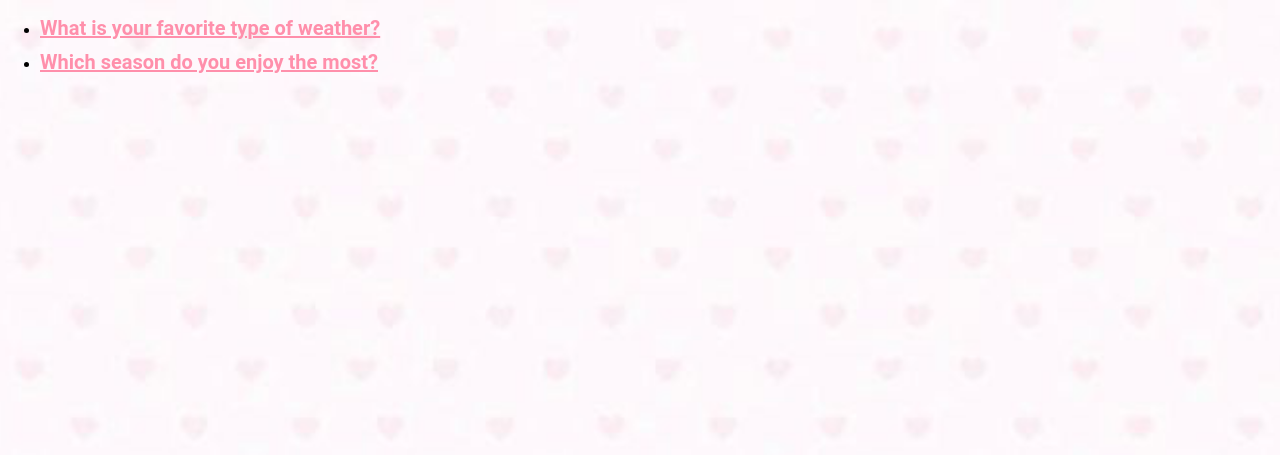
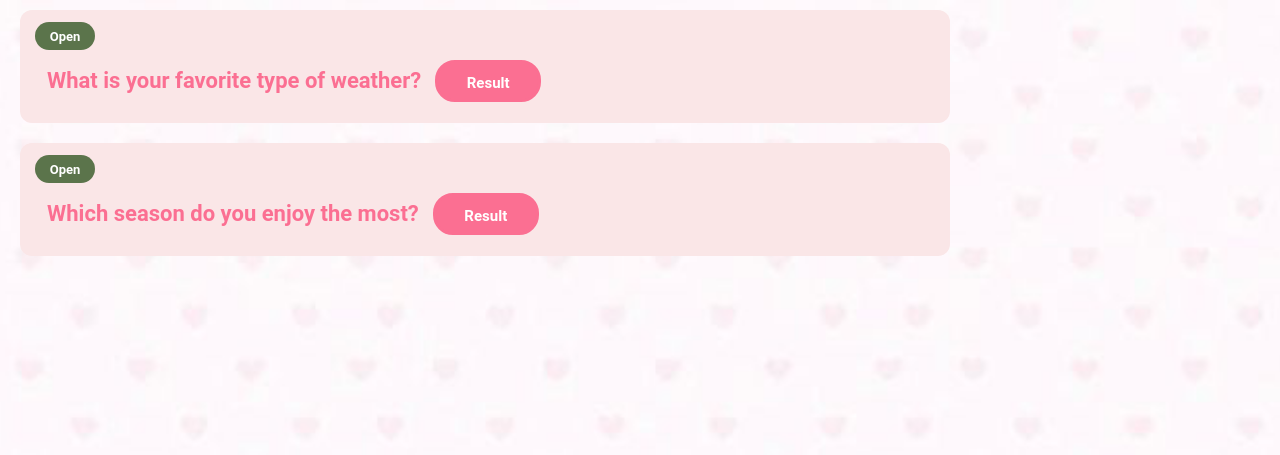
Before and after one commit to Thanchida/ku-polls, a Django app: page /polls/ in a window 1280 px wide. Shown: the top 455 px of the page. Run offline with Django 5.2, Linux system fonts and the light colour scheme; data comes from the database, SQL or seed files in the repository.

Commit message:
Edit 'style.css'

```diff
--- a/mysite/urls.py
+++ b/mysite/urls.py
@@ -17,8 +17,10 @@ Including another URLconf
 
 from django.contrib import admin
 from django.urls import include, path
+from django.views.generic.base import RedirectView
 
 urlpatterns = [
+    path('', RedirectView.as_view(url='/polls', permanent=False), name='index_redirect'),
     path('polls/', include('polls.urls')),
     path('admin/', admin.site.urls),
 ]
--- a/polls/static/polls/style.css
+++ b/polls/static/polls/style.css
@@ -8,15 +8,6 @@ body {
   background-size: cover;
   background-position: center center;
   background-repeat: no-repeat;
-}
-
-li a {
-  color: #ff8fab;
-  font-size: 20px;
-  margin-bottom: 10px;
-  display: inline-block;
-  font-weight: bold;
-  font-family: 'Roboto', sans-serif;
 }
 
 fieldset {
@@ -41,12 +32,12 @@ fieldset {
   }
 
 .vote-button {
-  background-color: white;
-  border-color: #ffb3c6;
+  background-color: #fb6f92;
+  border-color: #fb6f92;
   border-style: solid;
-  border-radius: 5px;
-  color: #fb6f92;
-  margin-left: 19px;
+  border-radius: 20px;
+  color: white;
+  margin-left: 10px;
   margin-top: 10px;
   display: inline-block;
   width: 100px;
@@ -55,20 +46,154 @@ fieldset {
   font-weight: bold;
   }
 
-.result-text {
-  color: #ff8fab;
-  font-size: 19px;
-  margin-bottom: 7px;
+.to-list-button {
   display: inline-block;
+  background-color:  #fb6f92;
+  border: 2px solid  #fb6f92;
+  border-radius: 30px;
+  color: white;
+  text-align: center;
+  margin-left: 19px;
+  margin-top: 10px;
+  width: 200px;
+  height: 40px;
+  line-height: 41px;
+  font-size: 15px;
+  font-weight: bold;
+  cursor: pointer;
   font-family: 'Roboto', sans-serif;
-  display: list-item;
+  text-decoration: none;
+}
+
+ .results {
+  border-collapse: collapse;
+  margin: 25px 0;
+  min-width: 400px;
+  font-family: 'Roboto', sans-serif;
+  margin-left: 50px;
+  color: white;
   }
 
- .vote-again {
-  color: #ff8fab;
-  font-size: 17px;
+ .results thead tr {
+   background-color: #f6a6bb;
+   text-align: left;
+   font-weight: bold;
+   }
+
+.results tbody tr {
+  color: black;
+  }
+
+.results th,
+.results td {
+  padding: 12px 15px;
+  }
+
+.results tbody tr {
+  border-bottom: 1px solid #dddddd;
+  }
+
+.results tbody tr:nth-of-type(even) {
+  background-color: #f7eeed;
+  }
+
+.results tbody tr:nth-of-type(odd) {
+  background-color: #fae6e7;
+  }
+
+.result-button {
+  background-color: #fb6f92;
+  border-color: #fb6f92;
+  border-style: solid;
+  border-radius: 20px;
+  color: white;
+  margin-left: 10px;
+  margin-top: 10px;
+  display: inline-block;
+  width: 100px;
+  height: 36px;
+  font-size: 15px;
+  font-weight: bold;
+  font-family: 'Roboto', sans-serif;
+  text-align: center;
+  text-decoration: none;
+  line-height: 40px;
+  }
+
+.question-list {
+  list-style-type: none;
+  padding: 0;
+  margin: 0;
+  }
+
+.question-item {
+  margin-bottom: 20px;
+}
+
+.question-container {
+  background-color: #fae6e7;
+  padding: 12px 15px;
+  border-radius: 12px;
+  justify-content: space-between;
+  align-items: center;
+  width: 900px;
   margin-left: 20px;
+  margin-top: 10px;
+}
+
+.question-link {
+  text-decoration: none;
+  font-family: 'Roboto', sans-serif;
+  color: #fb6f92;
+  font-weight: bold;
+  font-size: 22px;
+  margin-left: 12px;
+  margin-top: 2px;
+  line-height: 60px;
+  }
+
+.result-index-button {
+  background-color: #fb6f92;
+  border-color: #fb6f92;
+  border-style: solid;
+  border-radius: 20px;
+  color: white;
+  margin-left: 10px;
+  margin-top: 10px;
   display: inline-block;
+  width: 100px;
+  height: 36px;
+  font-size: 15px;
+  font-weight: bold;
   font-family: 'Roboto', sans-serif;
+  text-align: center;
+  text-decoration: none;
+  line-height: 40px;
+  margin-right: 0;
+  }
+
+.open-status {
+  background-color: #5b744b;
+  font-family: 'Roboto', sans-serif;
+  font-size: 13px;
+  width: 60px;
+  height: 28px;
   font-weight: bold;
+  color: white;
+  text-align: center;
+  line-height: 30px;
+  border-radius: 20px;
   }
+
+.close-status {
+  background-color: #cc313d;
+  font-family: 'Roboto', sans-serif;
+  font-size: 13px;
+  width: 60px;
+  height: 28px;
+  font-weight: bold;
+  color: white;
+  text-align: center;
+  line-height: 30px;
+  border-radius: 20px;
+  }
--- a/polls/templates/polls/detail.html
+++ b/polls/templates/polls/detail.html
@@ -17,8 +17,11 @@
                 <input type="radio" name="choice" id="choice{{ forloop.counter }}" value="{{ choice.id}}">
                 <label for="choice{{ forloop.counter }}" class="choice-text">{{ choice.choice_text }}</label><br>
             {% endfor %}
+            <input type="submit" value="Vote" class="vote-button">
+            <a href="{% url 'polls:results' question.id %}" class="result-button">Results</a>
         </fieldset>
-        <input type="submit" value="Vote" class="vote-button">
+        <br>
+        <a href="{% url 'polls:index' %}" class="to-list-button">Back to list of polls</a>
     </form>
 </body>
 </html>
--- a/polls/templates/polls/index.html
+++ b/polls/templates/polls/index.html
@@ -8,9 +8,19 @@
     {% load static %}
     <link rel="stylesheet" href="{% static 'polls/style.css' %}">
     {% if latest_question_list %}
-    <ul>
+    <ul class="question-list">
     {% for question in latest_question_list %}
-        <li><a href="{% url 'polls:detail' question.id %}">{{ question.question_text }}</a></li>
+        <li class="question-item">
+            <div class="question-container">
+                {% if question.is_published %}
+                    <div class="open-status">Open</div>
+                {% else %}
+                    <div class="close-status">Close</div>
+                {% endif %}
+                <a href="{% url 'polls:detail' question.id %}" class="question-link">{{ question.question_text }}</a>
+                <a href="{% url 'polls:results' question.id %}" class="result-index-button">Result</a>
+            </div>
+        </li>
     {% endfor %}
     </ul>
 {% else %}
--- a/polls/views.py
+++ b/polls/views.py
@@ -21,7 +21,7 @@ class IndexView(generic.ListView):
         """
         Return the last five published questions.
         """
-        return Question.objects.filter(pub_date__lte=timezone.now()).order_by('-pub_date')[:5]
+        return Question.objects.order_by('-pub_date')[:5]
 
 
 class DetailView(generic.DetailView):
```
Also changed, not shown: polls/templates/polls/results.html (+15 -4 lines).
